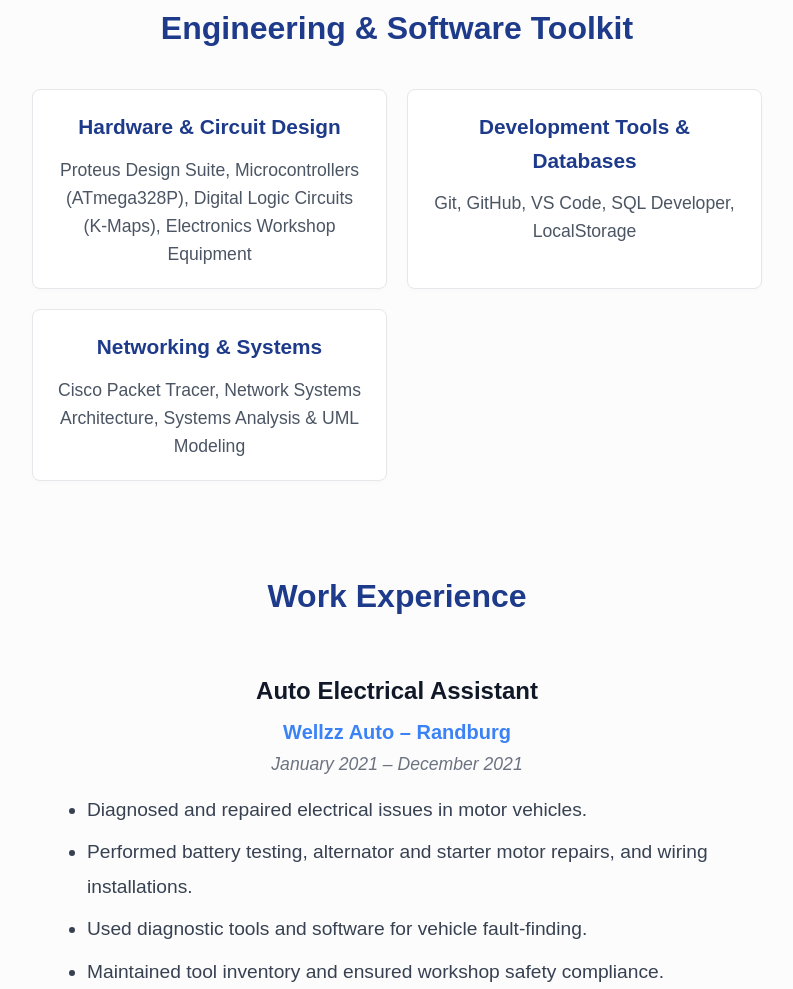
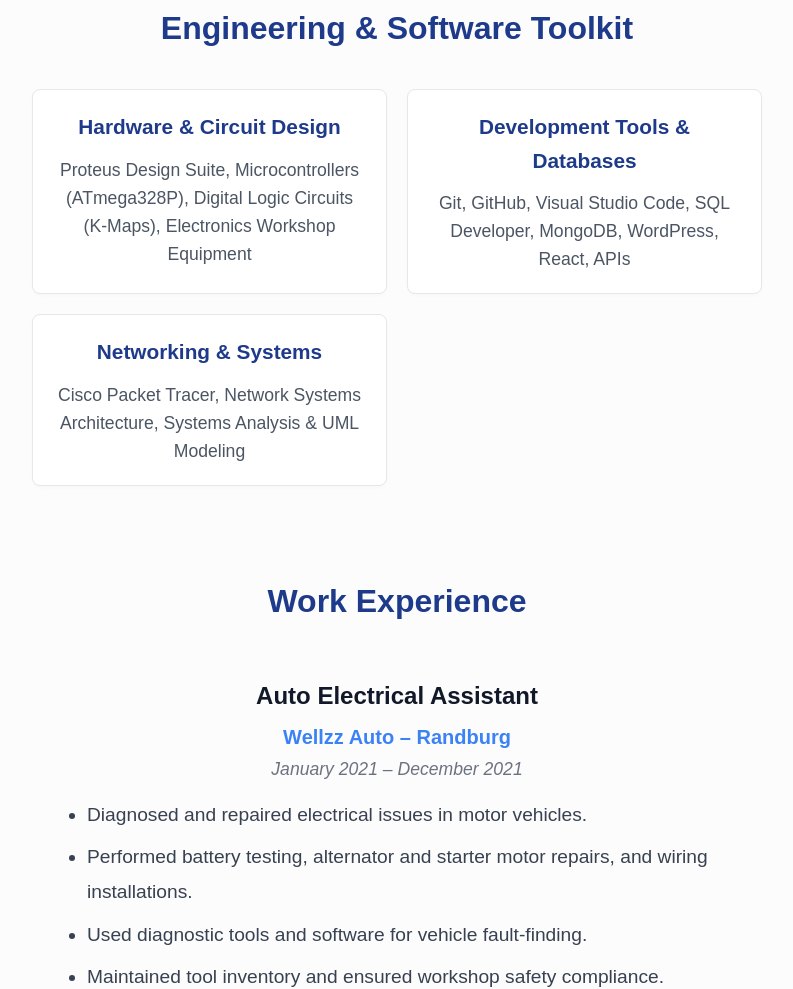
Before and after one commit to SifisoSiyabonga/SifisoTheEngineerPortfolio.io, a website: page index.html in a window 1280 px wide. Shown: the part 2166-3155 px from the top of the page, without its empty margins (243-1036 px from the left). Drawn offline with nearby package versions, Linux system fonts and the light colour scheme.

Commit message:
Updated portfolio index page

```diff
--- a/index.html
+++ b/index.html
@@ -281,7 +281,7 @@
                 </div>
                 <div class="toolkit-category">
                     <h3>Development Tools & Databases</h3>
-                    <p>Git, GitHub, VS Code, SQL Developer, LocalStorage</p>
+                    <p>Git, GitHub, Visual Studio Code, SQL Developer, MongoDB, WordPress, React, APIs</p>
                 </div>
                 <div class="toolkit-category">
                     <h3>Networking & Systems</h3>
```
